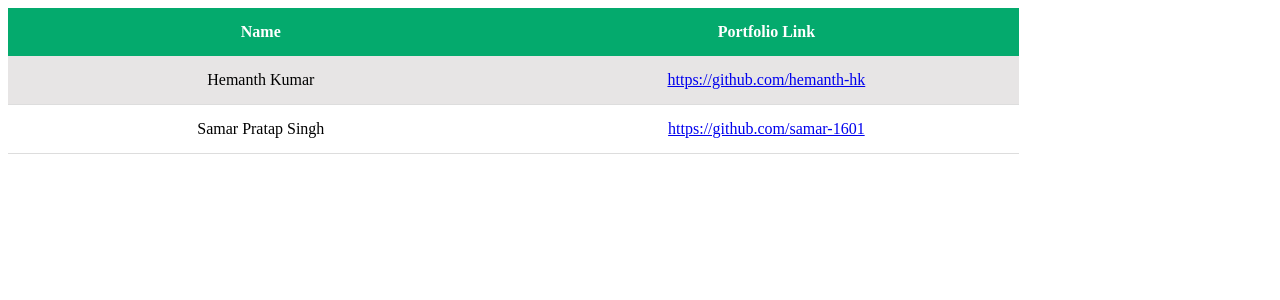
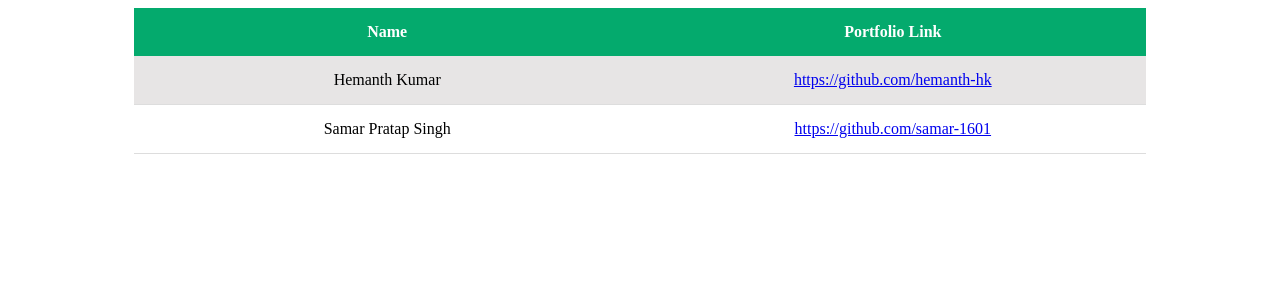
Before and after one commit to hemanth-hk/ubiquitous-fortnight, a Vue app: page / in a window 1280 px wide. Shown: the top 300 px of the page. Built offline with nearby package versions, Linux system fonts and the light colour scheme.

Commit message:
appearance improved furthur

```diff
--- a/package.json
+++ b/package.json
@@ -8,7 +8,6 @@
     "lint": "vue-cli-service lint"
   },
   "dependencies": {
-    "@jobinsjp/vue3-datatable": "^1.0.12",
     "core-js": "^3.6.5",
     "vue": "^2.6.11"
   },
--- a/public/style.css
+++ b/public/style.css
@@ -1,12 +1,13 @@
-
 /*  styling of table elements */
-table{
+table {
   table-layout: fixed;
   width: 80%;
   border-collapse: collapse;
+  margin-left: auto;
+  margin-right: auto;
 }
 th {
-    background-color: #04AA6D;
+  background-color: #04aa6d;
   color: white;
   padding: 15px;
 }
--- a/src/App.vue
+++ b/src/App.vue
@@ -1,5 +1,5 @@
 <style>
-  @import '../public/style.css';
+@import "../public/style.css";
 </style>
 <template>
   <div>
```
Lines whose indentation alone changed are shown as unchanged.
